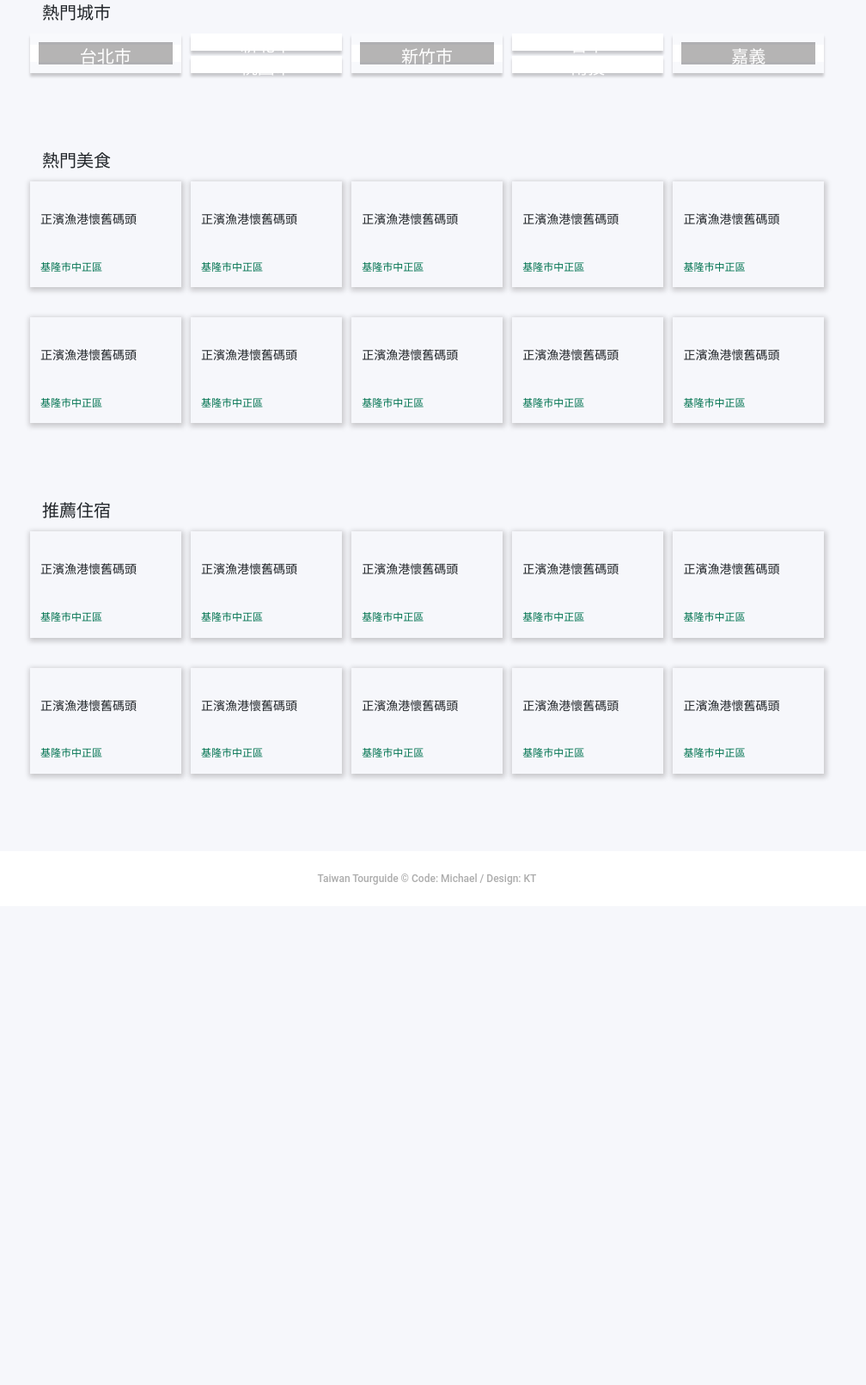
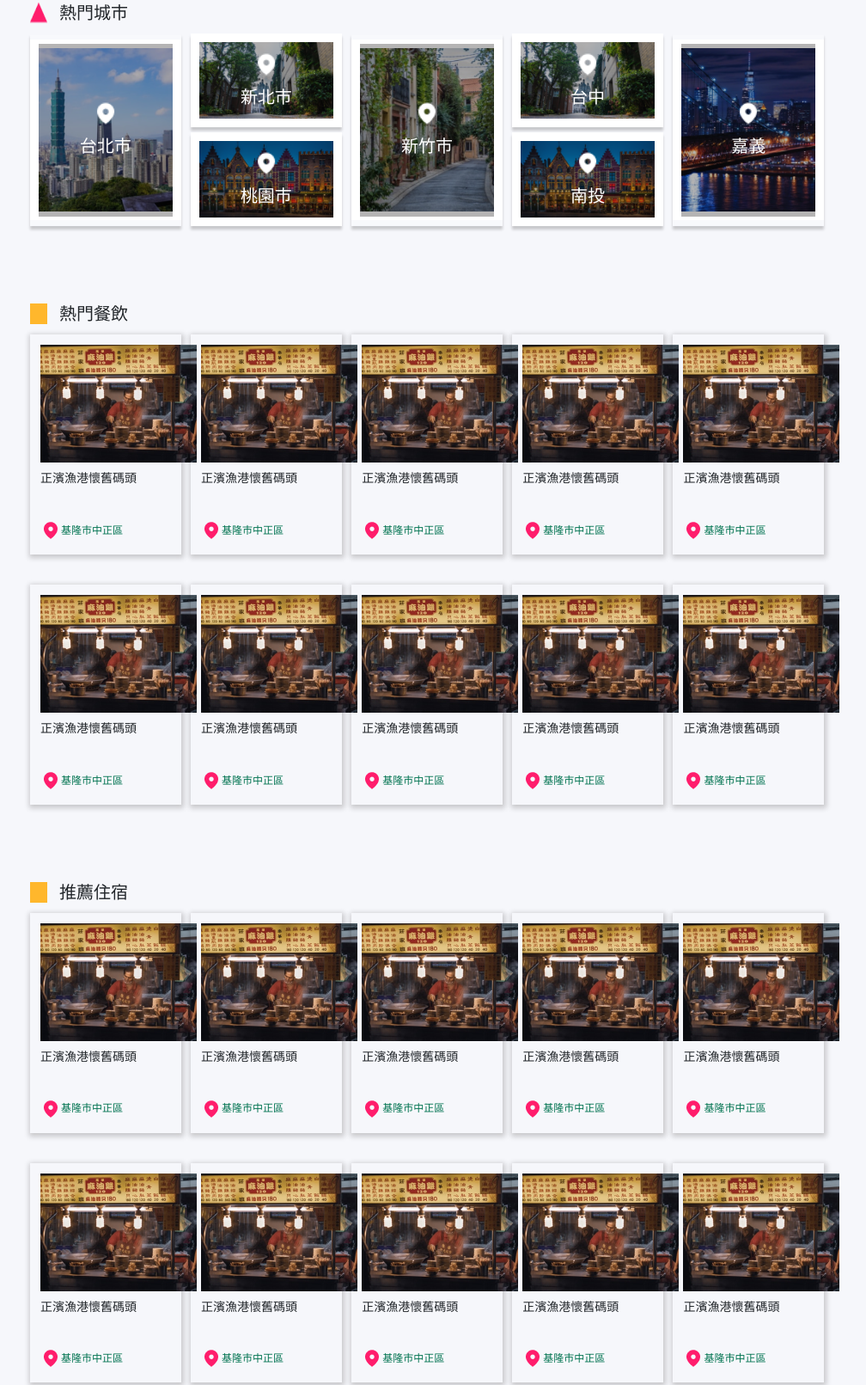
Before and after one commit to chiawen81/2021F2E-v1, a plain HTML site: page food-hotel.html in a window 1280 px wide. Shown: the part 694-2305 px from the top of the page at 86% size, without its empty margins (143-1151 px from the left). Before the commit the page ends 1748 px from the top, so only its background shows below. Drawn offline with Linux system fonts and the light colour scheme; the site is published under a folder, as on GitHub Pages, so addresses that start at the root find nothing.

Commit message:
Update 2021-11-14T07:23:53.704Z

```diff
--- a/food-hotel.html
+++ b/food-hotel.html
@@ -19,16 +19,16 @@
     <img class="logo" src="./assets/images/logo.png" alt="">
     <ul>
         <li>
-            <img src="/assets/images/icon_menu_pink.svg" alt="">
-            <a class="text-pink" href="">台灣景點</a>
+            <img src="./assets/images/icon_menu_pink.svg" alt="">
+            <a class="text-pink" href="/taiwan-spot">台灣景點</a>
         </li>
         <li>
-            <img src="/assets/images/icon_menu_yellow.png" alt="">
-            <a class="text-yellow" href="">美食住宿</a>
+            <img src="./assets/images/icon_menu_yellow.png" alt="">
+            <a class="text-yellow" href="/food-hotel">美食住宿</a>
         </li>
         <li>
-            <img src="/assets/images/icon_menu_green.png" alt="">
-            <a class="text-green" href="">景點交通</a>
+            <img src="./assets/images/icon_menu_green.png" alt="">
+            <a class="text-green" href="/transport">景點交通</a>
         </li>
     </ul>
 </header>
@@ -38,13 +38,13 @@
 <!--———————————————————— 搜尋區域 ————————————————————-->
 <div class="search bg-food-hotel">
     <div class="search-box">
-        <img class="search-title" src="/assets/images/index_sv_title.png" alt="">
+        <img class="search-title" src="./assets/images/index_sv_title.png" alt="">
         <p class="search-subtitle">
             台北、台中、台南、屏東、宜蘭……遊遍台灣
         </p>
         <div class="search-keywords">
             <input type="text">
-            <img src="/assets/images/icon_search_yellow.png" alt="">
+            <img src="./assets/images/icon_search_yellow.png" alt="">
         </div>
         <div class="search-select">
             <select name="" id="">
@@ -53,140 +53,138 @@
             <select name="" id="">
                 <option value="">類別</option>
             </select>
-            <img src="/assets/images/icon_search_pink.png" alt="">
+            <img src="./assets/images/icon_search_pink.png" alt="">
+        </div>
+    </div>
+</div>
+
+
+<!--———————————————————— 熱門城市 ————————————————————-->
+<div class="content">
+    <div class="area-title container area">
+        <img src="./assets/images/icon_list_title_pink.png" alt="">
+        <h2>熱門城市</h2>
+    </div>
+    <div class="city-pagination container">
+        <div class="spot-single">
+            <div class="mask"></div>
+            <img class="pic" src="./assets/images/city_7.png" alt="">
+            <div class="city-name">
+                <img class="pd_b_8" src="./assets/images/icon_card_spot_white.png" alt="">
+                <span class="ft20 text-white">台北市</span>
+            </div>
+        </div>
+        <div class="spot-muti">
+            <div class="spot mg_b_6">
+                <div class="mask"></div>
+                <img class="pic" src="./assets/images/city_5.png" alt="">
+                <div class="city-name">
+                    <img class="pd_b_8" src="./assets/images/icon_card_spot_white.png" alt="">
+                    <span class="ft20 text-white">新北市</span>
+                </div>
+            </div>
+            <div class="spot">
+                <div class="mask"></div>
+                <img class="pic" src="./assets/images/city_6.png" alt="">
+                <div class="city-name">
+                    <img class="pd_b_8" src="./assets/images/icon_card_spot_white.png" alt="">
+                    <span class="ft20 text-white">桃園市</span>
+                </div>
+            </div>
+        </div>
+        <div class="spot-single">
+            <div class="mask"></div>
+            <img class="pic" src="./assets/images/city_4.png" alt="">
+            <div class="city-name">
+                <img class="pd_b_8" src="./assets/images/icon_card_spot_white.png" alt="">
+                <span class="ft20 text-white">新竹市</span>
+            </div>
+        </div>
+        <div class="spot-muti">
+            <div class="spot mg_b_6">
+                <div class="mask"></div>
+                <img class="pic" src="./assets/images/city_5.png" alt="">
+                <div class="city-name">
+                    <img class="pd_b_8" src="./assets/images/icon_card_spot_white.png" alt="">
+                    <span class="ft20 text-white">台中</span>
+                </div>
+            </div>
+            <div class="spot">
+                <div class="mask"></div>
+                <img class="pic" src="./assets/images/city_6.png" alt="">
+                <div class="city-name">
+                    <img class="pd_b_8" src="./assets/images/icon_card_spot_white.png" alt="">
+                    <span class="ft20 text-white">南投</span>
+                </div>
+            </div>
+        </div>
+        <div class="spot-single">
+            <div class="mask"></div>
+            <img class="pic" src="./assets/images/city_1.png" alt="">
+            <div class="city-name">
+                <img class="pd_b_8" src="./assets/images/icon_card_spot_white.png" alt="">
+                <span class="ft20 text-white">嘉義</span>
+            </div>
         </div>
     </div>
 </div>
 
 
 
-<!--———————————————————— 熱門城市 ————————————————————-->
-<div class="content">
-    <div class="area-title container area">
-        <img src="/assets/images/icon_list_title_pink.png" alt="">
-        <h2>熱門城市</h2>
-    </div>
-    <div class="city-pagination container">
-        <div class="spot-single">
-            <div class="mask"></div>
-            <img class="pic" src="/assets/images/city_7.png" alt="">
-            <div class="city-name">
-                <img class="pd_b_8" src="/assets/images/icon_card_spot_white.png" alt="">
-                <span class="ft20 text-white">台北市</span>
-            </div>
-        </div>
-        <div class="spot-muti">
-            <div class="spot mg_b_6">
-                <div class="mask"></div>
-                <img class="pic" src="/assets/images/city_5.png" alt="">
-                <div class="city-name">
-                    <img class="pd_b_8" src="/assets/images/icon_card_spot_white.png" alt="">
-                    <span class="ft20 text-white">新北市</span>
-                </div>
-            </div>
-            <div class="spot">
-                <div class="mask"></div>
-                <img class="pic" src="/assets/images/city_6.png" alt="">
-                <div class="city-name">
-                    <img class="pd_b_8" src="/assets/images/icon_card_spot_white.png" alt="">
-                    <span class="ft20 text-white">桃園市</span>
-                </div>
-            </div>
-        </div>
-        <div class="spot-single">
-            <div class="mask"></div>
-            <img class="pic" src="/assets/images/city_4.png" alt="">
-            <div class="city-name">
-                <img class="pd_b_8" src="/assets/images/icon_card_spot_white.png" alt="">
-                <span class="ft20 text-white">新竹市</span>
-            </div>
-        </div>
-        <div class="spot-muti">
-            <div class="spot mg_b_6">
-                <div class="mask"></div>
-                <img class="pic" src="/assets/images/city_5.png" alt="">
-                <div class="city-name">
-                    <img class="pd_b_8" src="/assets/images/icon_card_spot_white.png" alt="">
-                    <span class="ft20 text-white">台中</span>
-                </div>
-            </div>
-            <div class="spot">
-                <div class="mask"></div>
-                <img class="pic" src="/assets/images/city_6.png" alt="">
-                <div class="city-name">
-                    <img class="pd_b_8" src="/assets/images/icon_card_spot_white.png" alt="">
-                    <span class="ft20 text-white">南投</span>
-                </div>
-            </div>
-        </div>
-        <div class="spot-single">
-            <div class="mask"></div>
-            <img class="pic" src="/assets/images/city_1.png" alt="">
-            <div class="city-name">
-                <img class="pd_b_8" src="/assets/images/icon_card_spot_white.png" alt="">
-                <span class="ft20 text-white">嘉義</span>
-            </div>
-        </div>
-    </div>
-
-</div>
-
-
-
-<!--———————————————————— 熱門美食 ————————————————————-->
+<!--———————————————————— 熱門餐飲 ————————————————————-->
 <div class="content area">
     <div class="area-title container area">
-        <img src="/assets/images/icon_list_title_yellow.png" alt="">
-        <h2>熱門美食</h2>
+        <img src="./assets/images/icon_list_title_yellow.png" alt="">
+        <h2>熱門餐飲</h2>
     </div>
 
     <div class="food-card-group container">
         <div class="food-card w-19">
-            <img class="mg_b_10" src="/assets/images/food_2.png" alt="">
+            <img class="mg_b_10" src="./assets/images/food_2.png" alt="">
             <div class="card-info">
                 <h5 class="ft14 pd_b_40">正濱漁港懷舊碼頭</h5>
                 <span class="place">
-                    <img src="/assets/images/icon_card_spot_pink.png" alt="">
+                    <img src="./assets/images/icon_card_spot_pink.png" alt="">
                     <h5 class="ft12">基隆市中正區</h5>
                 </span>
             </div>
         </div>
         <div class="food-card w-19">
-            <img class="mg_b_10" src="/assets/images/food_2.png" alt="">
+            <img class="mg_b_10" src="./assets/images/food_2.png" alt="">
             <div class="card-info">
                 <h5 class="ft14 pd_b_40">正濱漁港懷舊碼頭</h5>
                 <span class="place">
-                    <img src="/assets/images/icon_card_spot_pink.png" alt="">
+                    <img src="./assets/images/icon_card_spot_pink.png" alt="">
                     <h5 class="ft12">基隆市中正區</h5>
                 </span>
             </div>
         </div>
         <div class="food-card w-19">
-            <img class="mg_b_10" src="/assets/images/food_2.png" alt="">
+            <img class="mg_b_10" src="./assets/images/food_2.png" alt="">
             <div class="card-info">
                 <h5 class="ft14 pd_b_40">正濱漁港懷舊碼頭</h5>
                 <span class="place">
-                    <img src="/assets/images/icon_card_spot_pink.png" alt="">
+                    <img src="./assets/images/icon_card_spot_pink.png" alt="">
                     <h5 class="ft12">基隆市中正區</h5>
                 </span>
             </div>
         </div>
         <div class="food-card w-19">
-            <img class="mg_b_10" src="/assets/images/food_2.png" alt="">
+            <img class="mg_b_10" src="./assets/images/food_2.png" alt="">
             <div class="card-info">
                 <h5 class="ft14 pd_b_40">正濱漁港懷舊碼頭</h5>
                 <span class="place">
-                    <img src="/assets/images/icon_card_spot_pink.png" alt="">
+                    <img src="./assets/images/icon_card_spot_pink.png" alt="">
                     <h5 class="ft12">基隆市中正區</h5>
                 </span>
             </div>
         </div>
         <div class="food-card w-19">
-            <img class="mg_b_10" src="/assets/images/food_2.png" alt="">
+            <img class="mg_b_10" src="./assets/images/food_2.png" alt="">
             <div class="card-info">
                 <h5 class="ft14 pd_b_40">正濱漁港懷舊碼頭</h5>
                 <span class="place">
-                    <img src="/assets/images/icon_card_spot_pink.png" alt="">
+                    <img src="./assets/images/icon_card_spot_pink.png" alt="">
                     <h5 class="ft12">基隆市中正區</h5>
                 </span>
             </div>
@@ -194,51 +192,51 @@
     </div>
     <div class="food-card-group container">
         <div class="food-card w-19">
-            <img class="mg_b_10" src="/assets/images/food_2.png" alt="">
+            <img class="mg_b_10" src="./assets/images/food_2.png" alt="">
             <div class="card-info">
                 <h5 class="ft14 pd_b_40">正濱漁港懷舊碼頭</h5>
                 <span class="place">
-                    <img src="/assets/images/icon_card_spot_pink.png" alt="">
+                    <img src="./assets/images/icon_card_spot_pink.png" alt="">
                     <h5 class="ft12">基隆市中正區</h5>
                 </span>
             </div>
         </div>
         <div class="food-card w-19">
-            <img class="mg_b_10" src="/assets/images/food_2.png" alt="">
+            <img class="mg_b_10" src="./assets/images/food_2.png" alt="">
             <div class="card-info">
                 <h5 class="ft14 pd_b_40">正濱漁港懷舊碼頭</h5>
                 <span class="place">
-                    <img src="/assets/images/icon_card_spot_pink.png" alt="">
+                    <img src="./assets/images/icon_card_spot_pink.png" alt="">
                     <h5 class="ft12">基隆市中正區</h5>
                 </span>
             </div>
         </div>
         <div class="food-card w-19">
-            <img class="mg_b_10" src="/assets/images/food_2.png" alt="">
+            <img class="mg_b_10" src="./assets/images/food_2.png" alt="">
             <div class="card-info">
                 <h5 class="ft14 pd_b_40">正濱漁港懷舊碼頭</h5>
                 <span class="place">
-                    <img src="/assets/images/icon_card_spot_pink.png" alt="">
+                    <img src="./assets/images/icon_card_spot_pink.png" alt="">
                     <h5 class="ft12">基隆市中正區</h5>
                 </span>
             </div>
         </div>
         <div class="food-card w-19">
-            <img class="mg_b_10" src="/assets/images/food_2.png" alt="">
+            <img class="mg_b_10" src="./assets/images/food_2.png" alt="">
             <div class="card-info">
                 <h5 class="ft14 pd_b_40">正濱漁港懷舊碼頭</h5>
                 <span class="place">
-                    <img src="/assets/images/icon_card_spot_pink.png" alt="">
+                    <img src="./assets/images/icon_card_spot_pink.png" alt="">
                     <h5 class="ft12">基隆市中正區</h5>
                 </span>
             </div>
         </div>
         <div class="food-card w-19">
-            <img class="mg_b_10" src="/assets/images/food_2.png" alt="">
+            <img class="mg_b_10" src="./assets/images/food_2.png" alt="">
             <div class="card-info">
                 <h5 class="ft14 pd_b_40">正濱漁港懷舊碼頭</h5>
                 <span class="place">
-                    <img src="/assets/images/icon_card_spot_pink.png" alt="">
+                    <img src="./assets/images/icon_card_spot_pink.png" alt="">
                     <h5 class="ft12">基隆市中正區</h5>
                 </span>
             </div>
@@ -251,57 +249,57 @@
 <!--———————————————————— 推薦住宿 ————————————————————-->
 <div class="content area">
     <div class="area-title container area">
-        <img src="/assets/images/icon_list_title_yellow.png" alt="">
+        <img src="./assets/images/icon_list_title_yellow.png" alt="">
         <h2>推薦住宿</h2>
     </div>
 
     <div class="food-card-group container">
         <div class="food-card w-19">
-            <img class="mg_b_10" src="/assets/images/food_2.png" alt="">
+            <img class="mg_b_10" src="./assets/images/food_2.png" alt="">
             <div class="card-info">
                 <h5 class="ft14 pd_b_40">正濱漁港懷舊碼頭</h5>
                 <span class="place">
-                    <img src="/assets/images/icon_card_spot_pink.png" alt="">
+                    <img src="./assets/images/icon_card_spot_pink.png" alt="">
                     <h5 class="ft12">基隆市中正區</h5>
                 </span>
             </div>
         </div>
         <div class="food-card w-19">
-            <img class="mg_b_10" src="/assets/images/food_2.png" alt="">
+            <img class="mg_b_10" src="./assets/images/food_2.png" alt="">
             <div class="card-info">
                 <h5 class="ft14 pd_b_40">正濱漁港懷舊碼頭</h5>
                 <span class="place">
-                    <img src="/assets/images/icon_card_spot_pink.png" alt="">
+                    <img src="./assets/images/icon_card_spot_pink.png" alt="">
                     <h5 class="ft12">基隆市中正區</h5>
                 </span>
             </div>
         </div>
         <div class="food-card w-19">
-            <img class="mg_b_10" src="/assets/images/food_2.png" alt="">
+            <img class="mg_b_10" src="./assets/images/food_2.png" alt="">
             <div class="card-info">
                 <h5 class="ft14 pd_b_40">正濱漁港懷舊碼頭</h5>
                 <span class="place">
-                    <img src="/assets/images/icon_card_spot_pink.png" alt="">
+                    <img src="./assets/images/icon_card_spot_pink.png" alt="">
                     <h5 class="ft12">基隆市中正區</h5>
                 </span>
             </div>
         </div>
         <div class="food-card w-19">
-            <img class="mg_b_10" src="/assets/images/food_2.png" alt="">
+            <img class="mg_b_10" src="./assets/images/food_2.png" alt="">
             <div class="card-info">
                 <h5 class="ft14 pd_b_40">正濱漁港懷舊碼頭</h5>
                 <span class="place">
-                    <img src="/assets/images/icon_card_spot_pink.png" alt="">
+                    <img src="./assets/images/icon_card_spot_pink.png" alt="">
                     <h5 class="ft12">基隆市中正區</h5>
                 </span>
             </div>
         </div>
         <div class="food-card w-19">
-            <img class="mg_b_10" src="/assets/images/food_2.png" alt="">
+            <img class="mg_b_10" src="./assets/images/food_2.png" alt="">
             <div class="card-info">
                 <h5 class="ft14 pd_b_40">正濱漁港懷舊碼頭</h5>
                 <span class="place">
-                    <img src="/assets/images/icon_card_spot_pink.png" alt="">
+                    <img src="./assets/images/icon_card_spot_pink.png" alt="">
                     <h5 class="ft12">基隆市中正區</h5>
                 </span>
             </div>
@@ -309,51 +307,51 @@
     </div>
     <div class="food-card-group container">
         <div class="food-card w-19">
-            <img class="mg_b_10" src="/assets/images/food_2.png" alt="">
+            <img class="mg_b_10" src="./assets/images/food_2.png" alt="">
             <div class="card-info">
                 <h5 class="ft14 pd_b_40">正濱漁港懷舊碼頭</h5>
                 <span class="place">
-                    <img src="/assets/images/icon_card_spot_pink.png" alt="">
+                    <img src="./assets/images/icon_card_spot_pink.png" alt="">
                     <h5 class="ft12">基隆市中正區</h5>
                 </span>
             </div>
         </div>
         <div class="food-card w-19">
-            <img class="mg_b_10" src="/assets/images/food_2.png" alt="">
+            <img class="mg_b_10" src="./assets/images/food_2.png" alt="">
             <div class="card-info">
                 <h5 class="ft14 pd_b_40">正濱漁港懷舊碼頭</h5>
                 <span class="place">
-                    <img src="/assets/images/icon_card_spot_pink.png" alt="">
+                    <img src="./assets/images/icon_card_spot_pink.png" alt="">
                     <h5 class="ft12">基隆市中正區</h5>
                 </span>
             </div>
         </div>
         <div class="food-card w-19">
-            <img class="mg_b_10" src="/assets/images/food_2.png" alt="">
+            <img class="mg_b_10" src="./assets/images/food_2.png" alt="">
             <div class="card-info">
                 <h5 class="ft14 pd_b_40">正濱漁港懷舊碼頭</h5>
                 <span class="place">
-                    <img src="/assets/images/icon_card_spot_pink.png" alt="">
+                    <img src="./assets/images/icon_card_spot_pink.png" alt="">
                     <h5 class="ft12">基隆市中正區</h5>
                 </span>
             </div>
         </div>
         <div class="food-card w-19">
-            <img class="mg_b_10" src="/assets/images/food_2.png" alt="">
+            <img class="mg_b_10" src="./assets/images/food_2.png" alt="">
             <div class="card-info">
                 <h5 class="ft14 pd_b_40">正濱漁港懷舊碼頭</h5>
                 <span class="place">
-                    <img src="/assets/images/icon_card_spot_pink.png" alt="">
+                    <img src="./assets/images/icon_card_spot_pink.png" alt="">
                     <h5 class="ft12">基隆市中正區</h5>
                 </span>
             </div>
         </div>
         <div class="food-card w-19">
-            <img class="mg_b_10" src="/assets/images/food_2.png" alt="">
+            <img class="mg_b_10" src="./assets/images/food_2.png" alt="">
             <div class="card-info">
                 <h5 class="ft14 pd_b_40">正濱漁港懷舊碼頭</h5>
                 <span class="place">
-                    <img src="/assets/images/icon_card_spot_pink.png" alt="">
+                    <img src="./assets/images/icon_card_spot_pink.png" alt="">
                     <h5 class="ft12">基隆市中正區</h5>
                 </span>
             </div>
```
